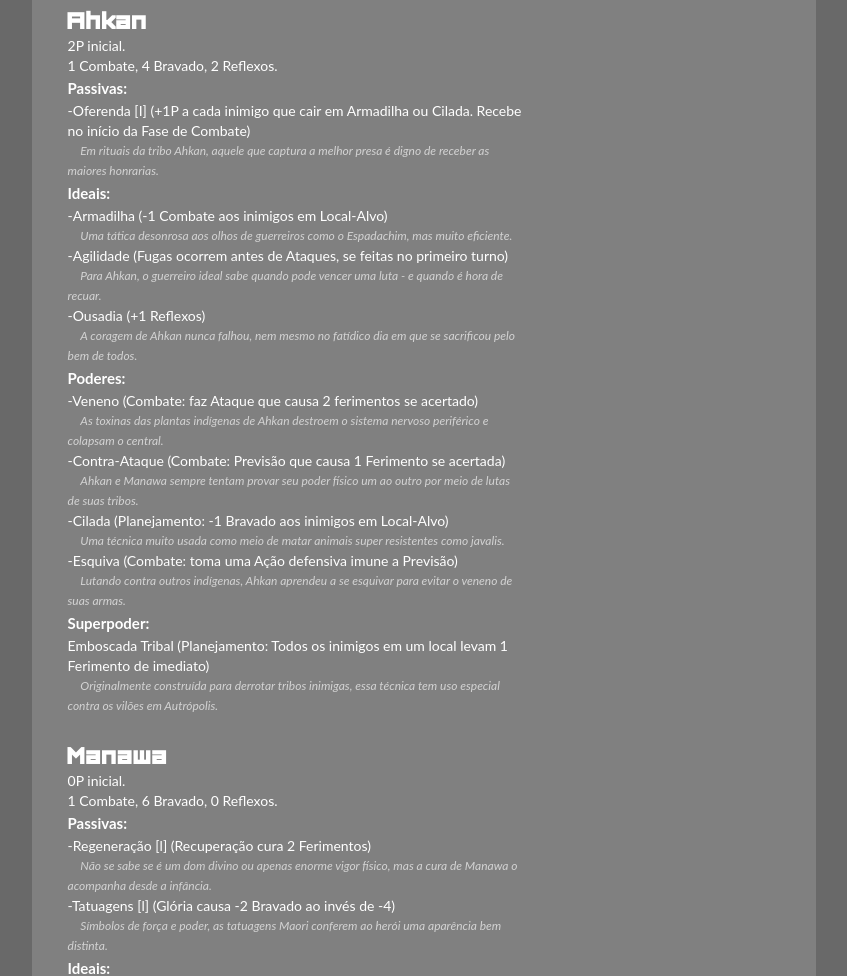
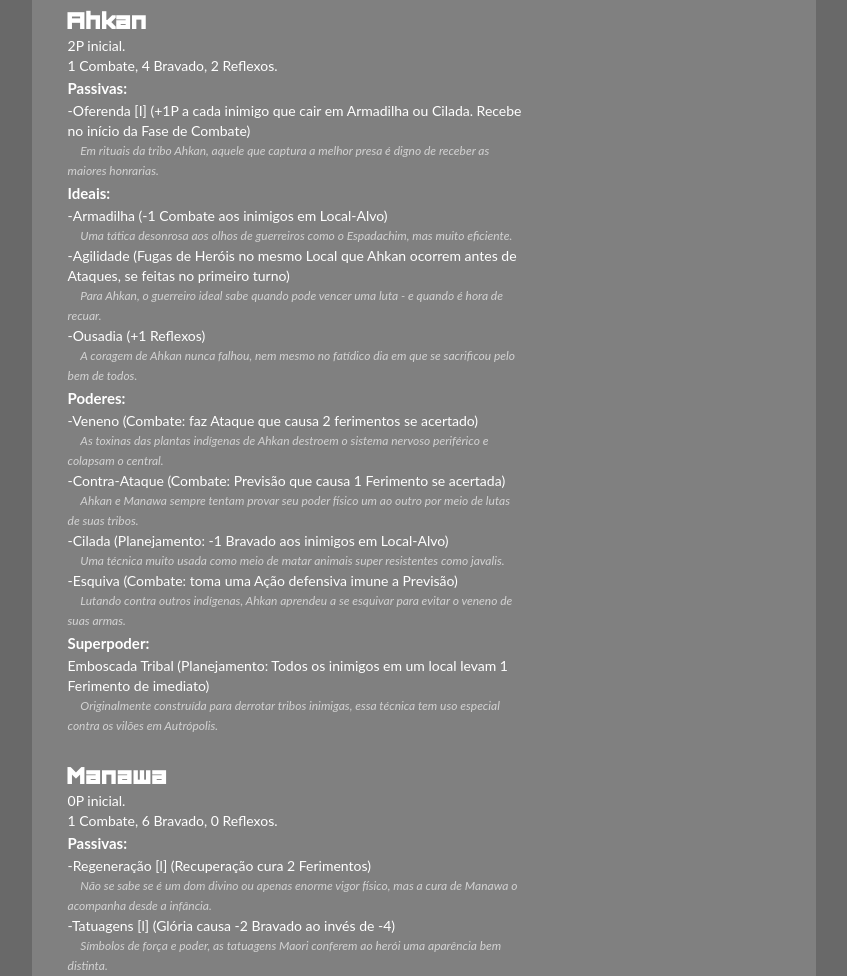
Before and after one commit to MisterProjectLC/AutropolisSite, a Django app: page /autropolis/heroes in a window 1280 px wide; the page is wider, and only the part inside the window is pictured. Shown: the part 4517-5493 px from the top of that part, without its empty margins (232-1079 px from the left). Run offline with Django 3.2, Linux system fonts and the light colour scheme.

Commit message:
ahkan fix

```diff
--- a/autropolis_map/templates/heroes.html
+++ b/autropolis_map/templates/heroes.html
@@ -224,7 +224,7 @@
         <strong>Ideais:</strong><br>
         -Armadilha (-1 Combate aos inimigos em Local-Alvo)<br>
         <i>Uma tática desonrosa aos olhos de guerreiros como o Espadachim, mas muito eficiente.<br></i>
-        -Agilidade (Fugas ocorrem antes de Ataques, se feitas no primeiro turno)<br>
+        -Agilidade (Fugas de Heróis no mesmo Local que Ahkan ocorrem antes de Ataques, se feitas no primeiro turno)<br>
         <i>Para Ahkan, o guerreiro ideal sabe quando pode vencer uma luta - e quando é hora de recuar.<br></i>
         -Ousadia (+1 Reflexos)<br>
         <i>A coragem de Ahkan nunca falhou, nem mesmo no fatídico dia em que se sacrificou pelo bem de todos.<br></i>
```
